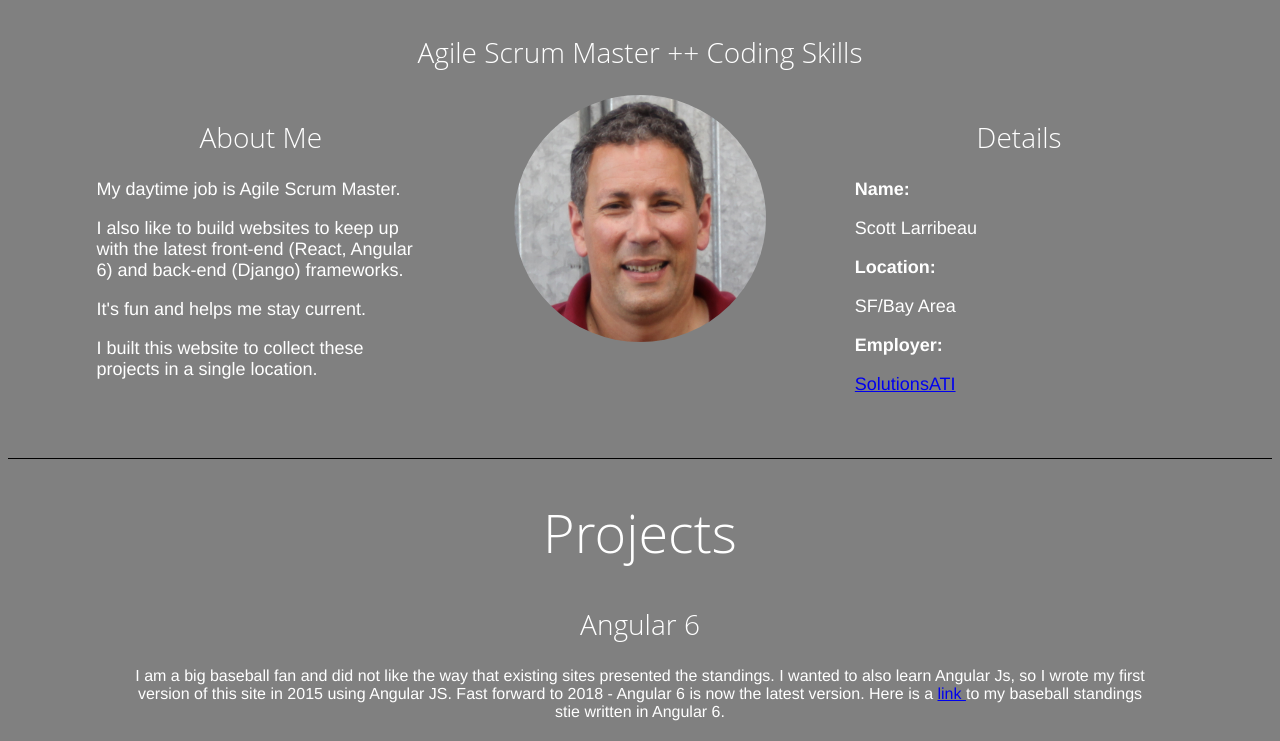
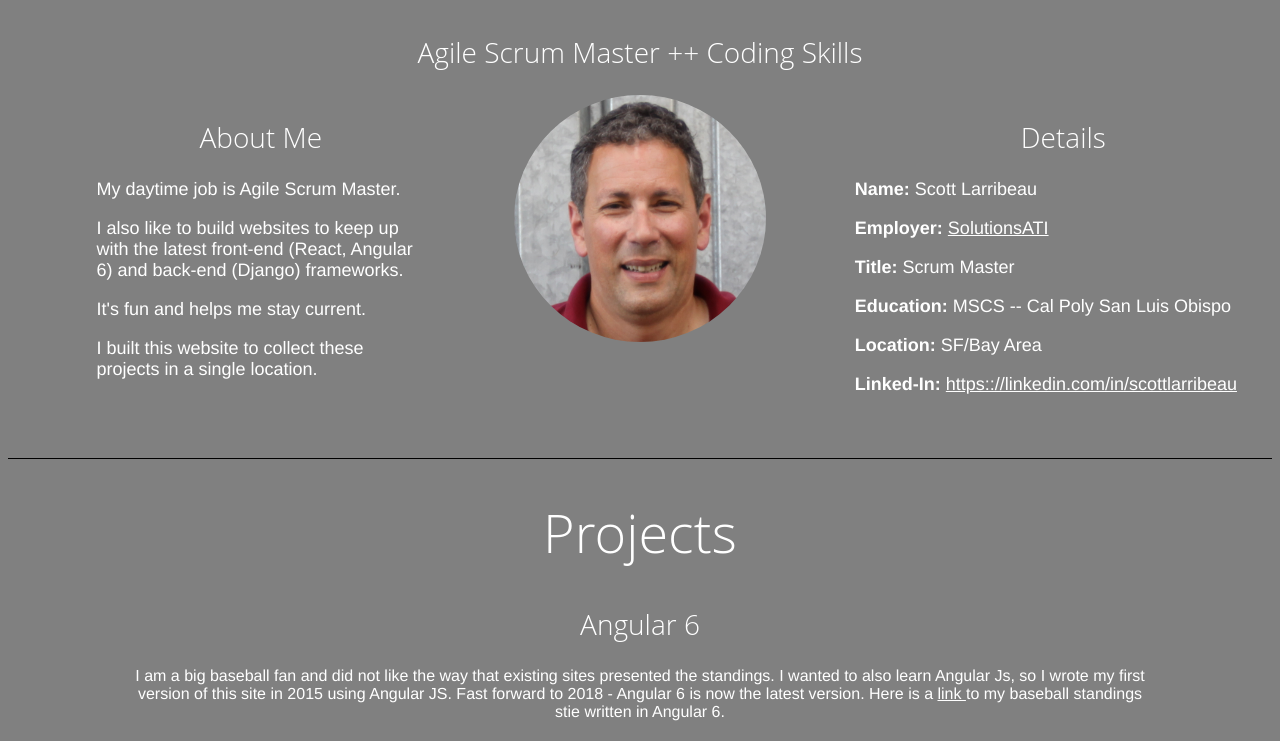
Before and after one commit to slarribeau/home_page, a plain HTML site: page index.html in a window 1280 px wide. Shown: the part 812-1553 px from the top of the page. Drawn offline with Linux system fonts and the light colour scheme.

Commit message:
make Details section purty

```diff
--- a/index.html
+++ b/index.html
@@ -31,18 +31,26 @@
   }
 
   h2 {
-  font-family:'Open Sans',sans-serif;
+    font-family:'Open Sans',sans-serif;
     font-weight:300;
     font-size: 28px;
   }
 
-  p, strong {
-  font-size: 18px;
+  strong {
+    font-size: 18px;
+    font-weight:bold;
   }
 
   p {
-    font-weight:lighter
+    font-weight:lighter;
+    font-size: 18px;
   }
+
+  a {
+   color:inherit;
+  }
+
+
 
   .parallax {
     background-image: url("abstract-business-code-270348.jpg");
@@ -128,7 +136,7 @@
 
   .right {
     float:left;
-    width:26%;
+    width:33%;
     text-align: left;
   }
 
@@ -224,15 +232,14 @@
 
         <div class="right">
             <h2>Details</h2>
-            <strong>Name: </strong>
-            <p>Scott Larribeau</p>
-            <strong>Location:</strong>
-            <p>SF/Bay Area</p>
-            <strong>Employer:</strong>
-            <p><a href="https://www.solutionsATI.com" target="_blank">SolutionsATI</a></p>
-          </div>
+            <p><strong>Name: </strong>Scott Larribeau</p>
+            <p><strong>Employer: </strong><a href="https://www.solutionsATI.com" target="_blank">SolutionsATI</a></p>
+            <p><strong>Title: </strong>Scrum Master</p>
+            <p><strong>Education: </strong>MSCS -- Cal Poly San Luis Obispo</p>
+            <p><strong>Location: </strong>SF/Bay Area</p>
+            <p><strong>Linked-In: </strong><a href="https://linkedin.com/in/scottlarribeau" target="_blank">https:://linkedin.com/in/scottlarribeau</a></p>
+        </div>
         <!-- prevent div collapse with nbsp-->
-        <div class="fill">&nbsp;</div>
         <!-- prevent float chaos-->
         <div style="clear:both">
      </div>
```
